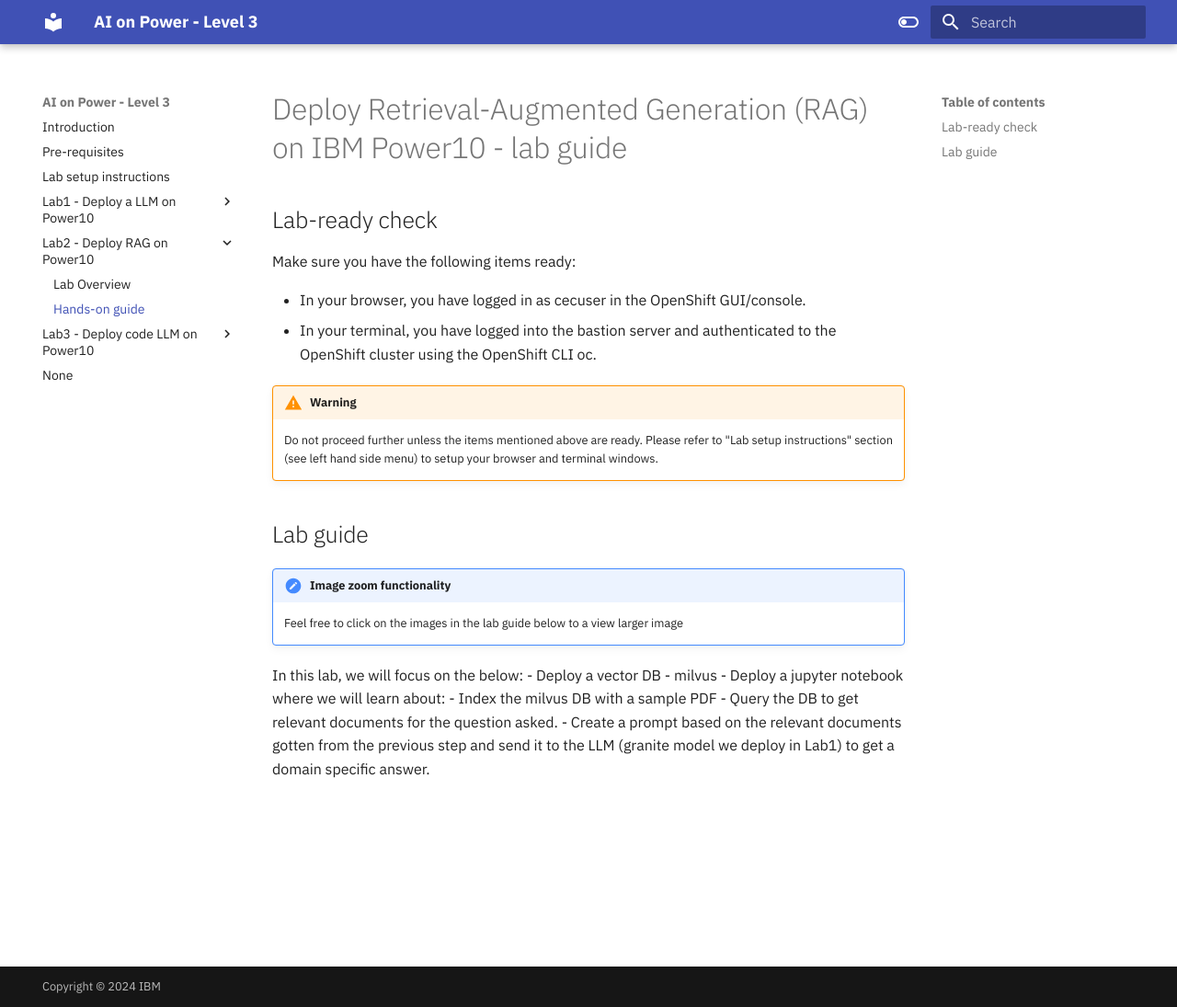
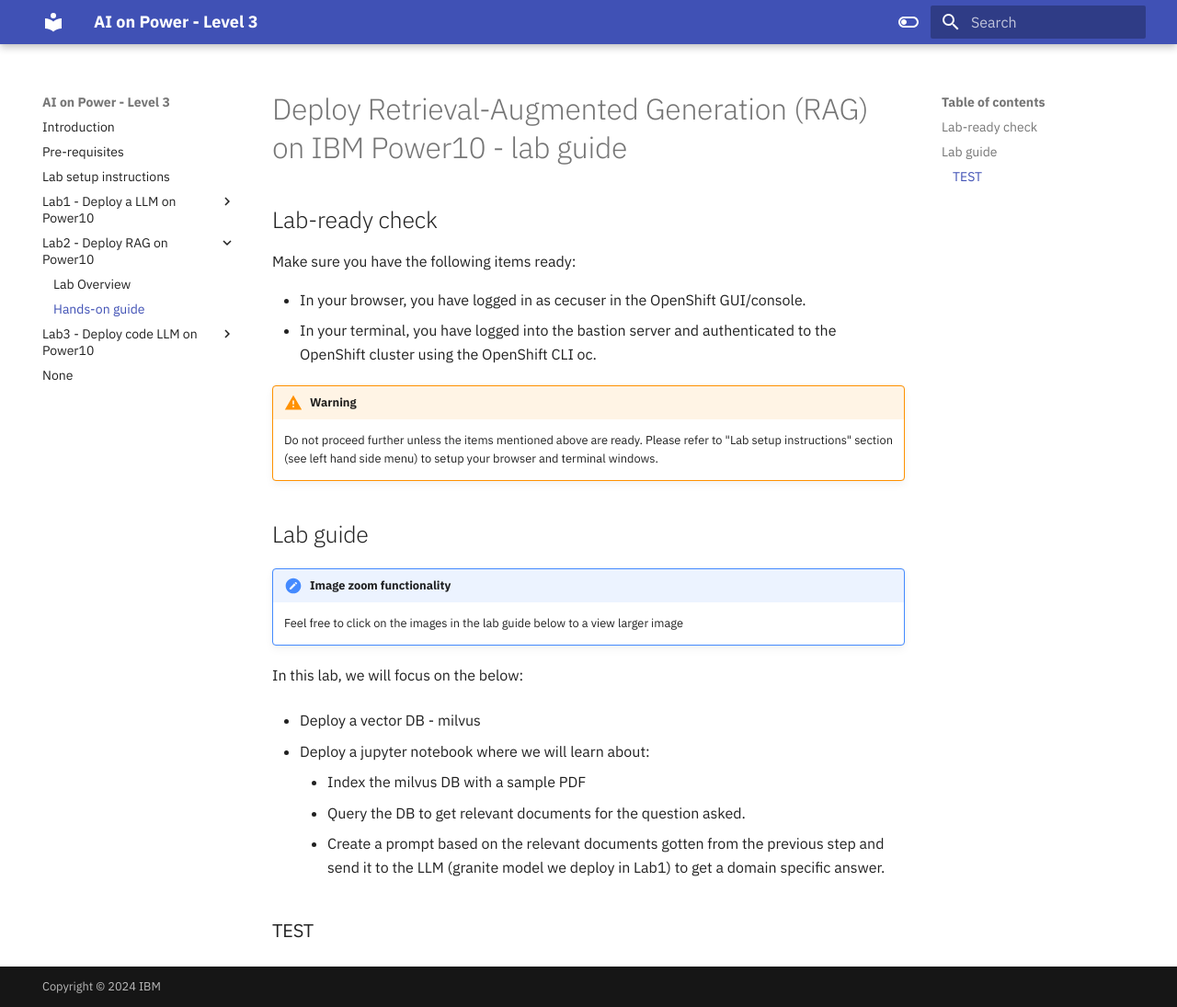
Before and after one commit to IBM/AI-on-Power-Level3, an MkDocs documentation site: the page built from docs/Lab2/lab2-hands-on-guide.md, in a window 1280 px wide and 1095 px high. Shown: the whole window at 92% size. Built offline with MkDocs 1.6.1 and Material for MkDocs 9.7.7, drawn with Linux system fonts in a browser that asks for light colours.

Commit message:
Update lab2-hands-on-guide.md

```diff
--- a/docs/Lab2/lab2-hands-on-guide.md
+++ b/docs/Lab2/lab2-hands-on-guide.md
@@ -17,7 +17,9 @@
     Feel free to click on the images in the lab guide below to a view larger image
 
 In this lab, we will focus on the below:
+
   - Deploy a vector DB - milvus
+
   - Deploy a jupyter notebook where we will learn about:
       - Index the milvus DB with a sample PDF
       - Query the DB to get relevant documents for the question asked.
@@ -25,4 +27,4 @@
 
 
 
-###
+### TEST
```
